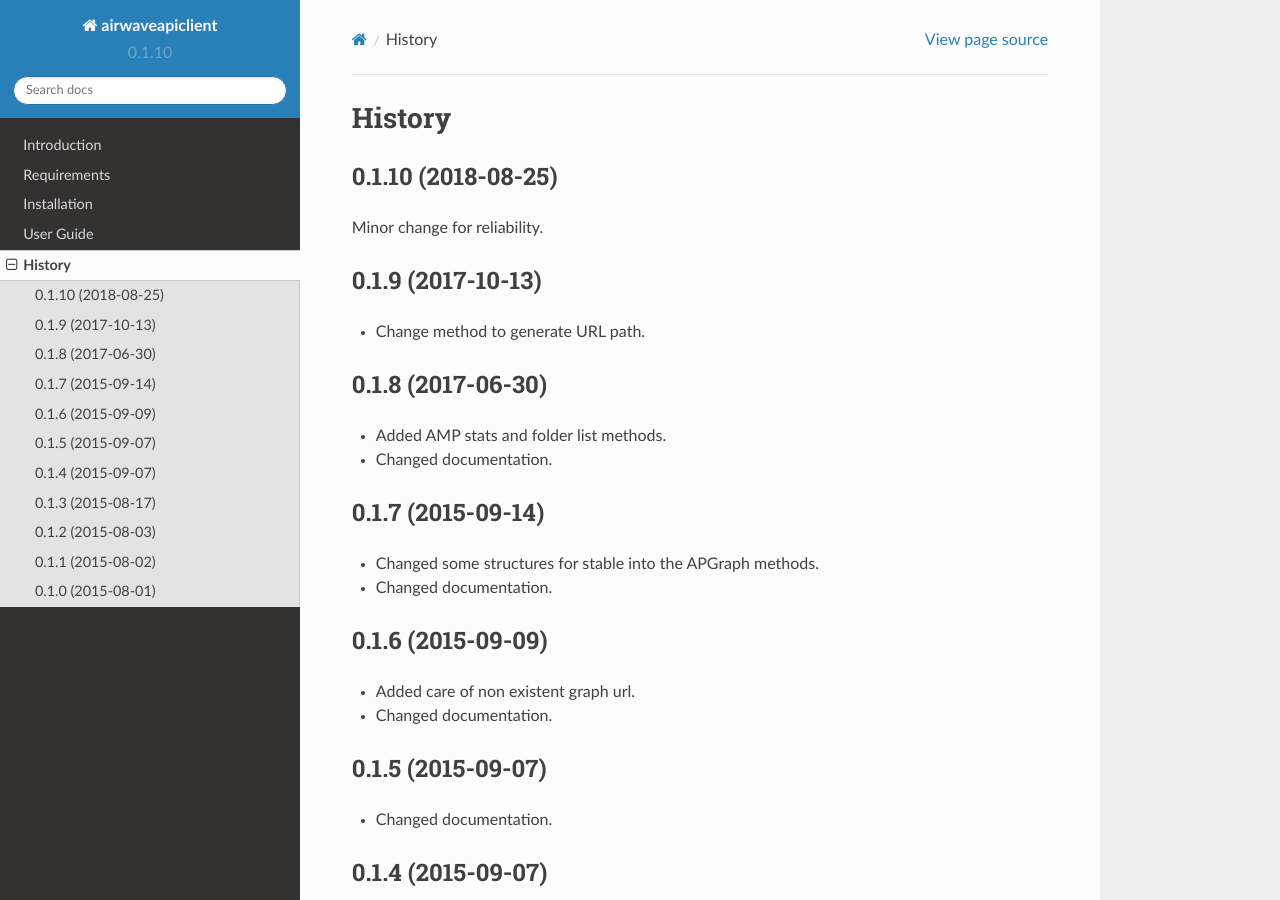
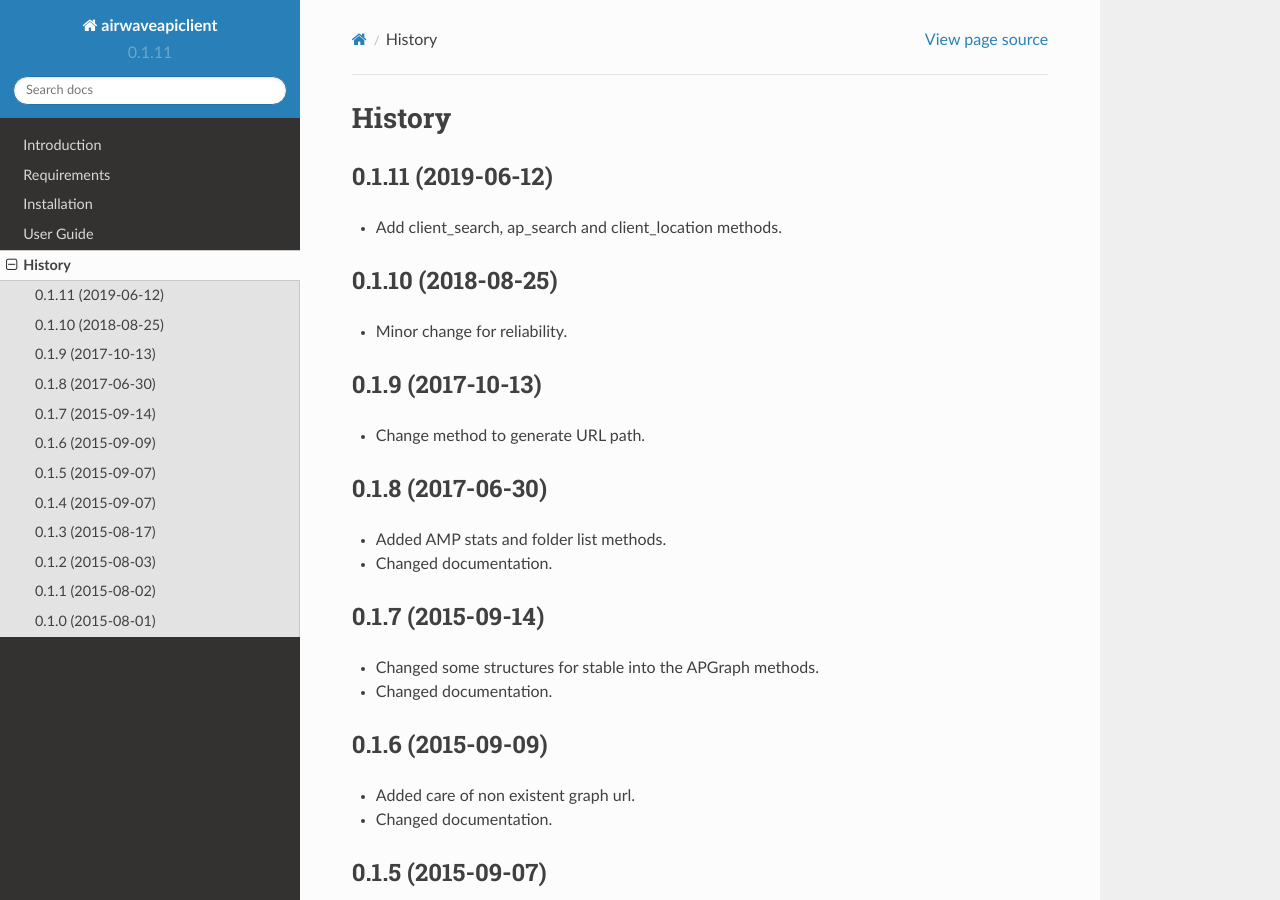
Before and after one commit to mtoshi/airwaveapiclient, a Sphinx documentation site: the page built from docs/source/history.rst, in a window 1280 px wide and 900 px high. Built offline with Sphinx 7.4.7 and the Read the Docs theme 2.0.0, drawn with Linux system fonts in a browser that asks for light colours.

Commit message:
Change version

```diff
--- a/README.rst
+++ b/README.rst
@@ -19,7 +19,7 @@ detail, client, etc.
 
 Requirements
 ============
-* Python2.7, 3.4, 3.5, 3.6, PyPy.
+* Python2.7, 3.5, 3.6, 3.7, PyPy.
 
 Installation
 ============
--- a/docs/source/conf.py
+++ b/docs/source/conf.py
@@ -65,9 +65,9 @@ author = 'Toshikatsu Murakoshi'
 # built documents.
 #
 # The short X.Y version.
-version = '0.1.10'
+version = '0.1.11'
 # The full version, including alpha/beta/rc tags.
-release = '0.1.10'
+release = '0.1.11'
 
 # The language for content autogenerated by Sphinx. Refer to documentation
 # for a list of supported languages.
--- a/docs/source/history.rst
+++ b/docs/source/history.rst
@@ -1,9 +1,13 @@
 History
 ============
 
+0.1.11 (2019-06-12)
+-------------------
+* Add client_search, ap_search and client_location methods.
+
 0.1.10 (2018-08-25)
 -------------------
-Minor change for reliability.
+* Minor change for reliability.
 
 0.1.9 (2017-10-13)
 ------------------
--- a/setup.py
+++ b/setup.py
@@ -43,9 +43,9 @@ classifiers = [
     "Programming Language :: Python :: 2",
     "Programming Language :: Python :: 2.7",
     "Programming Language :: Python :: 3",
-    "Programming Language :: Python :: 3.4",
     "Programming Language :: Python :: 3.5",
     "Programming Language :: Python :: 3.6",
+    "Programming Language :: Python :: 3.7",
     "Programming Language :: Python :: Implementation :: CPython",
     "Programming Language :: Python :: Implementation :: PyPy",
     "Topic :: System :: Monitoring",
@@ -64,7 +64,7 @@ with open('requirements.txt', 'w') as _file:
 
 setup(
     name="airwaveapiclient",
-    version="0.1.10",
+    version="0.1.11",
     description='Aruba Networks AirWave API Client.',
     long_description=README,
     author='Toshikatsu Murakoshi',
```
